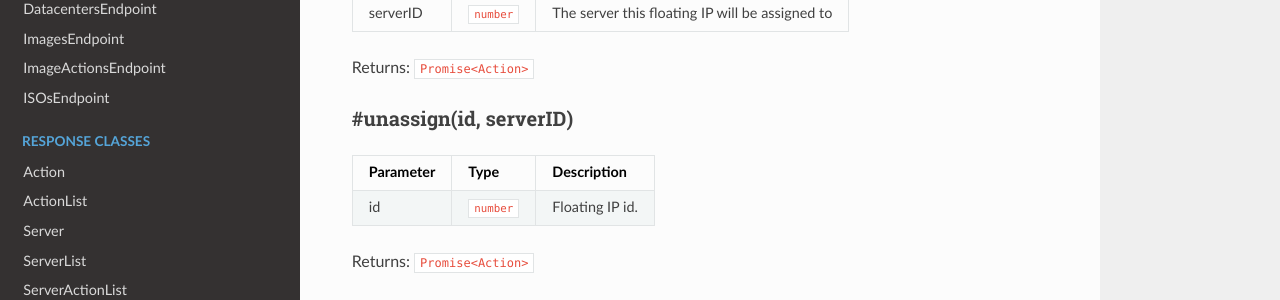
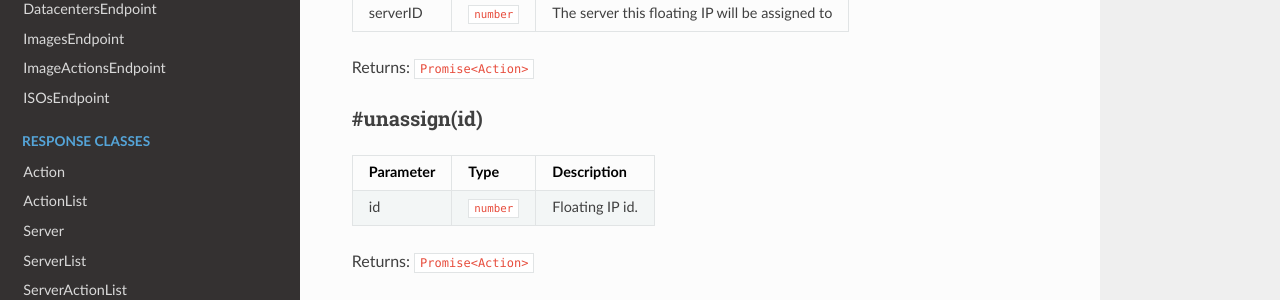
Before and after one commit to dennisbruner/hcloud-js, an MkDocs documentation site: the page built from docs/api/endpoints/floatingip-actions-endpoint.md, in a window 1280 px wide and 900 px high, scrolled down 739 px. Shown: the part 155-455 px from the top of the window. Built offline with MkDocs 1.6.1, drawn with Linux system fonts in a browser that asks for light colours; nearby versions of some CDN libraries; old or Windows-style settings are respelled for this version of MkDocs.

Commit message:
docs: Remove wrong parameter

```diff
--- a/docs/api/endpoints/floatingip-actions-endpoint.md
+++ b/docs/api/endpoints/floatingip-actions-endpoint.md
@@ -33,7 +33,7 @@ Returns a single [Action](../actions/action.md) class instance.
 
 Returns: `Promise<Action>`
 
-### \#unassign(id, serverID)
+### \#unassign(id)
 
 | Parameter | Type     | Description     |
 | --------- | -------- | --------------- |
```
